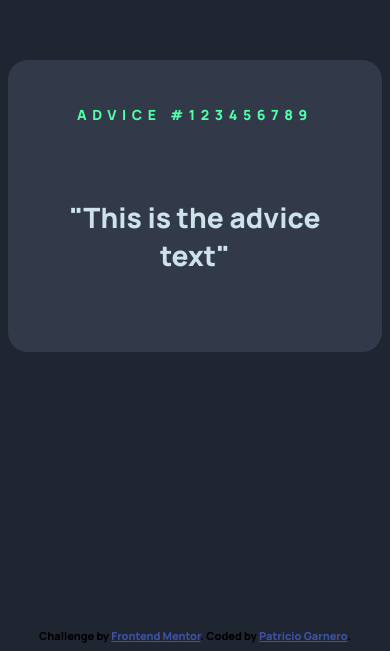
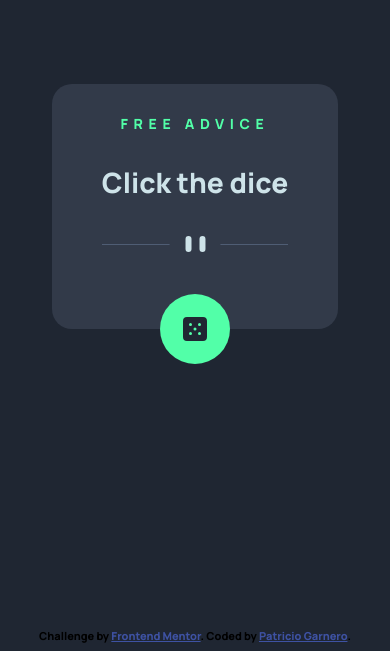
Before and after one commit to patriciogarnero/advice-generator-app, a plain HTML site: page index.html in a window 390 px wide. Shown: the part 224-875 px from the top of the page. Drawn offline with Linux system fonts and the light colour scheme; no server answers.

Commit message:
finished mobile layout

```diff
--- a/index.html
+++ b/index.html
@@ -19,23 +19,14 @@
     />
     <link rel="stylesheet" href="./styles.css" />
     <title>Frontend Mentor | Advice generator app</title>
-
-    <!-- Feel free to remove these styles or customise in your own stylesheet 👍 -->
-    <style>
-      .attribution {
-        font-size: 11px;
-        text-align: center;
-      }
-      .attribution a {
-        color: hsl(228, 45%, 44%);
-      }
-    </style>
   </head>
   <body>
     <main>
       <div class="container">
-        <small id="id">ADVICE #123456789</small>
-        <p id="advice">"This is the advice text"</p>
+        <small id="id">FREE ADVICE</small>
+        <p id="advice">Click the dice</p>
+        <div class="image"></div>
+        <div class="dice"></div>
       </div>
     </main>
     <footer>
--- a/index.js
+++ b/index.js
@@ -1,5 +1,10 @@
 const adviceId = document.getElementById("id");
 const advice = document.getElementById("advice");
+const dice = document.querySelector(".dice");
+
+dice.addEventListener("click", () => {
+  getData();
+});
 
 const getData = async () => {
   const response = await fetch("https://api.adviceslip.com/advice");
@@ -7,5 +12,3 @@ const getData = async () => {
   adviceId.innerHTML = "ADVICE " + data.slip.id;
   advice.innerHTML = data.slip.advice;
 };
-
-getData();
--- a/styles.css
+++ b/styles.css
@@ -13,6 +13,8 @@ html {
 body {
   background-color: var(--dark-blue);
   font-family: "Manrope", sans-serif;
+  padding-left: 20px;
+  padding-right: 20px;
 }
 
 main {
@@ -24,10 +26,16 @@ main {
 }
 
 .container {
+  box-sizing: border-box;
   background-color: var(--dark-grayish-blue);
-  padding: 30px 50px 50px 50px;
+  max-width: 300px;
+  padding: 30px 50px 0 50px;
   text-align: center;
   border-radius: 20px;
+  display: flex;
+  flex-direction: column;
+  align-items: center;
+  justify-content: center;
 }
 
 small {
@@ -37,6 +45,38 @@ small {
 }
 
 p {
-  margin-top: 70px;
+  margin-top: 30px;
   color: var(--light-cyan);
 }
+
+.image {
+  height: 30px;
+  width: 100%;
+  background-image: url("./images/pattern-divider-mobile.svg");
+  background-repeat: no-repeat;
+  background-position: center;
+}
+
+.dice {
+  background-image: url("./images/icon-dice.svg");
+  background-repeat: no-repeat;
+  background-position: center center;
+  background-color: var(--neon-green);
+  width: 70px;
+  height: 70px;
+  border-radius: 50%;
+  position: relative;
+  top: 35px;
+  display: flex;
+  flex-direction: column;
+  align-items: center;
+  justify-content: center;
+}
+
+.attribution {
+  font-size: 11px;
+  text-align: center;
+}
+.attribution a {
+  color: hsl(228, 45%, 44%);
+}
```
